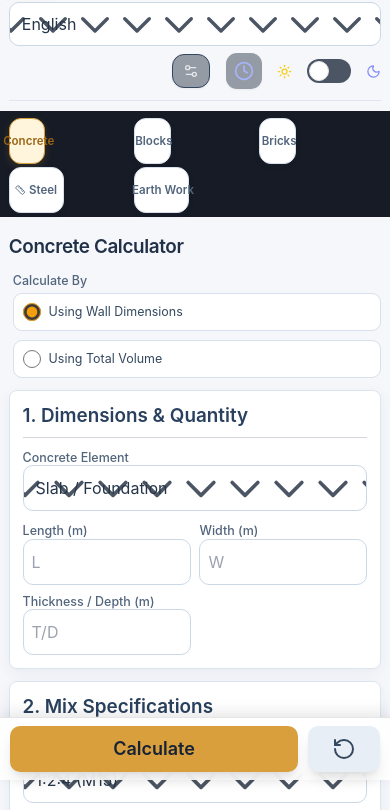
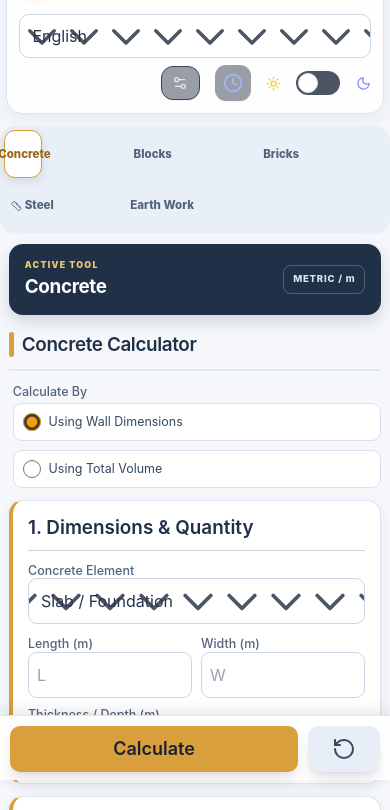
Before and after one commit to rezansalih/ios-app-host-estimatin-material-7, a plain HTML site: page index.html in a window 390 px wide. Shown: the part 64-874 px from the top of the page. Drawn offline with Linux system fonts and the light colour scheme; files whose address does not match are found by name.

Commit message:
Add files via upload

```diff
--- a/index.html
+++ b/index.html
@@ -366,6 +366,7 @@
         .mobile-guide { display: none; align-items: center; gap: .45rem; margin: 0 0 .65rem; padding: .6rem .75rem; border: 1px solid rgba(99,102,241,.25); border-radius: 10px; background: rgba(49,46,129,.18); color: #c7d2fe; font-size: .78rem; line-height: 1.35; }
         .mobile-guide svg { flex: 0 0 auto; color: #a5b4fc; }
         .calculator-nav { position: relative; }
+        .mobile-workspace-bar { display: none; }
         #global-settings-wrapper:not(.hidden) { position: fixed; inset: 0; z-index: 1200; display: block; overflow-y: auto; padding: max(1rem, env(safe-area-inset-top)) max(1rem, env(safe-area-inset-right)) max(1rem, env(safe-area-inset-bottom)) max(1rem, env(safe-area-inset-left)); background: rgba(2,6,23,.78); backdrop-filter: blur(8px); }
         #global-settings-wrapper:not(.hidden) > .card { max-width: 720px; margin: 6vh auto 0; box-shadow: 0 24px 80px rgba(0,0,0,.42); }
         /* Critical local fallback: keeps layout usable when a host has not uploaded vendor/. */
@@ -512,6 +513,23 @@
             .mobile-sticky-footer { background: rgba(255,255,255,.96); border-top-color: #dce4ee; box-shadow: 0 -4px 18px rgba(35,55,80,.1); }
             .mobile-sticky-footer .btn-primary { background: #d99f3d; color: #172235; }
             .mobile-sticky-footer .btn-secondary { background: #e8eef5; color: #344860; }
+            .app-shell { max-width: 640px !important; }
+            .app-header { padding: .7rem .75rem !important; margin-inline: -.15rem; border: 1px solid #dce4ee; border-radius: 16px; background: rgba(255,255,255,.88); box-shadow: 0 5px 18px rgba(35,55,80,.07); }
+            .brand-mark { box-shadow: 0 5px 12px rgba(217,159,61,.2); }
+            .calculator-nav { margin-top: .8rem; margin-bottom: .55rem !important; padding: .25rem; border-radius: 15px; background: #e9eff6; }
+            .tab-btn, .light-mode .tab-btn { min-height: 48px; border-radius: 11px !important; background: transparent; border-color: transparent !important; box-shadow: none; font-weight: 800; }
+            .tab-btn.tab-active { background: #fff; border-color: #d99f3d !important; box-shadow: 0 3px 8px rgba(35,55,80,.12); }
+            .mobile-workspace-bar { display: flex; align-items: center; justify-content: space-between; gap: .75rem; margin: .65rem 0 .85rem; padding: .85rem 1rem; border-radius: 14px; background: #203047; color: #fff; box-shadow: 0 7px 16px rgba(32,48,71,.16); }
+            .mobile-workspace-bar > div { min-width: 0; }
+            .mobile-workspace-kicker { display: block; color: #f1c66c; font-size: .55rem; font-weight: 900; letter-spacing: .14em; }
+            .mobile-workspace-bar strong { display: block; margin-top: .12rem; font-size: 1.18rem; letter-spacing: -.02em; }
+            .mobile-unit-chip { flex: 0 0 auto; padding: .4rem .55rem; border: 1px solid rgba(255,255,255,.22); border-radius: 8px; color: #dbe5f1; font-size: .6rem; font-weight: 800; letter-spacing: .08em; }
+            .tab-content > h2 { display: flex; align-items: center; gap: .5rem; margin: .2rem 0 .8rem; padding: .15rem 0 .65rem; border-bottom: 2px solid #e1e8f0; font-size: 1.35rem; }
+            .tab-content > h2::before { content: ''; width: 5px; height: 25px; border-radius: 5px; background: #d99f3d; }
+            .tab-content > .card { border-inline-start: 4px solid #d99f3d; padding: .95rem !important; border-radius: 14px; }
+            .tab-content .card h3 { color: #203047; font-size: .98rem; }
+            .tab-content .pro-input { border-radius: 9px; }
+            .mobile-sticky-footer { padding-top: 10px; }
         }
     </style>
 </head>
@@ -641,6 +659,10 @@
                     <i data-lucide="shovel" class="w-4 h-4 sm:w-5 sm:h-5"></i>
                     <span class="whitespace-nowrap" data-lang="tabEarthwork">Earth Work</span>
                 </button>
+            </div>
+            <div class="mobile-workspace-bar" aria-live="polite">
+                <div><span class="mobile-workspace-kicker" data-lang="activeToolLabel">ACTIVE TOOL</span><strong id="mobile-active-tool">Concrete</strong></div>
+                <span class="mobile-unit-chip">METRIC / m</span>
             </div>
 
             <main>
@@ -3419,7 +3441,8 @@
         const historyBtn = document.getElementById('workspace-history-btn');
         const settings = document.getElementById('global-settings-wrapper');
         const wastage = document.getElementById('wastage');
-        const activeMetric = document.getElementById('active-tool-metric');
+            const activeMetric = document.getElementById('active-tool-metric');
+            const mobileActiveTool = document.getElementById('mobile-active-tool');
         const sessionMetric = document.getElementById('session-items-metric');
         const labels = { concrete: 'Concrete', blocks: 'Blocks', bricks: 'Bricks', steel: 'Steel', earthwork: 'Earth Work' };
 
@@ -3434,6 +3457,7 @@
             const activeTab = document.querySelector('.tab-btn.tab-active')?.dataset.tab || 'concrete';
             const tabLabel = document.querySelector(`.tab-btn[data-tab="${activeTab}"] span[data-lang]`);
             if (activeMetric) activeMetric.textContent = tabLabel?.textContent?.trim() || labels[activeTab] || activeTab;
+            if (mobileActiveTool) mobileActiveTool.textContent = tabLabel?.textContent?.trim() || labels[activeTab] || activeTab;
             if (wastage) document.getElementById('wastage-metric').textContent = `${wastage.value || 0}%`;
             if (sessionMetric) {
                 const count = [...document.querySelectorAll('.tab-content tbody')].reduce((sum, body) => sum + body.querySelectorAll('tr').length, 0);
--- a/sw.js
+++ b/sw.js
@@ -1,4 +1,4 @@
-const CACHE_NAME = 'material-estimator-offline-v8';
+const CACHE_NAME = 'material-estimator-offline-v9';
 const APP_SHELL = [
   './',
   './index.html',
```
